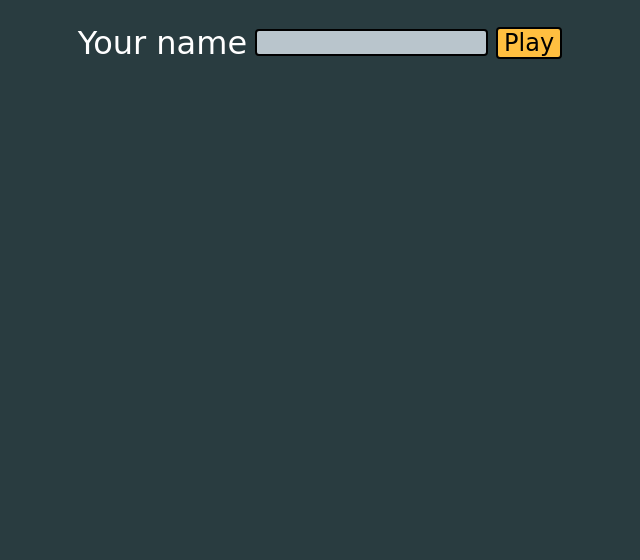
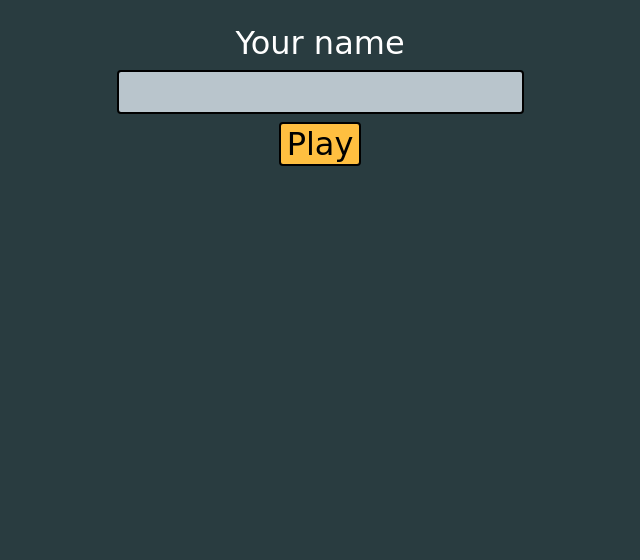
Before and after one commit to n0guera/odin-tic-tac-toe, a website: page index.html in a window 1280 px wide. Shown: the part 240-800 px from the top of the page, without its empty margins (320-960 px from the left). Drawn offline with Linux system fonts and the light colour scheme; a web font is replaced by a local one.

Commit message:
Add some styling

```diff
--- a/css/style.css
+++ b/css/style.css
@@ -12,7 +12,6 @@ body {
   text-align: center;
 }
 
-#player-name-container,
 #player-name,
 #player-name-label,
 #play-btn {
@@ -47,8 +46,9 @@ h2 {
 
 #player-name-container {
   display: flex;
+  flex-direction: column;
+  text-align: center;
   align-items: center;
-  justify-content: center;
   gap: 8px;
 }
 
@@ -57,8 +57,9 @@ h2 {
 }
 
 #player-name {
+  text-align: center;
   background-color: #b9c5cc;
-  font-size: large;
+  font-size: 2rem;
   border: 2px solid black;
   border-radius: 4px;
 }
@@ -68,8 +69,7 @@ h2 {
   border-radius: 4px;
   background-color: #ffbf40;
   color: black;
-  max-height: 2rem;
-  font-size: 1.5rem;
+  font-size: 2rem;
   display: flex;
   align-items: center;
 }
```
